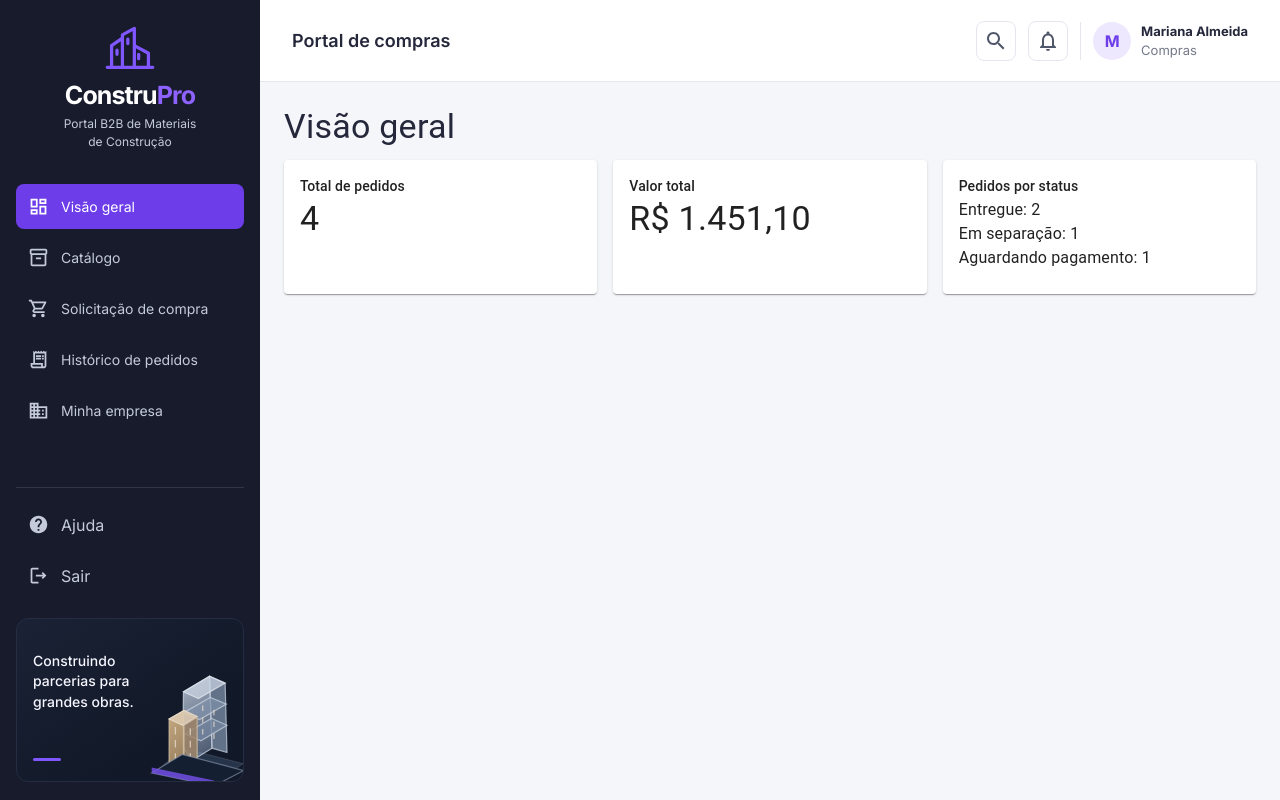
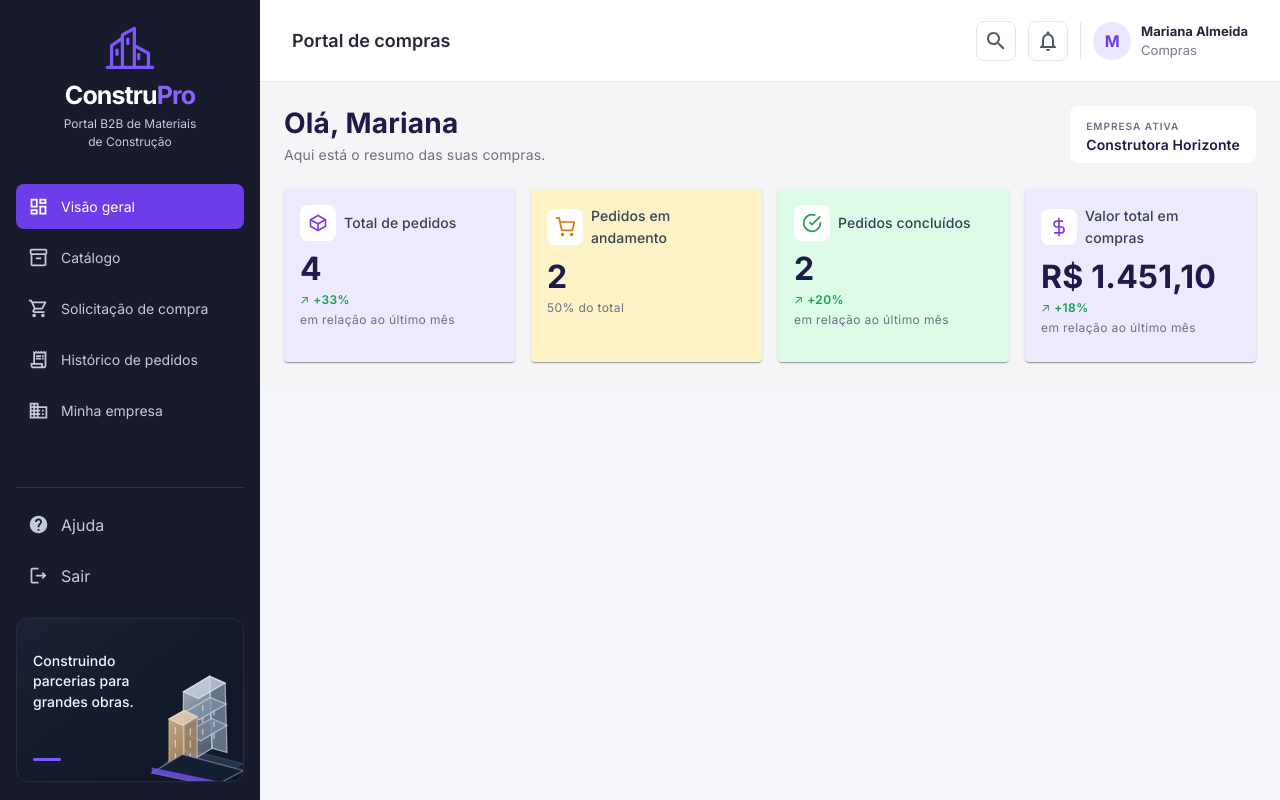
Before and after one commit to marianaalmeidac/construpro, a React (Vite) app: page / in a window 1280 px wide. Built offline with nearby package versions, Linux system fonts and the light colour scheme.

Commit message:
WIP: estrutura inicial do dashboard

```diff
--- a/src/pages/DashboardPage.tsx
+++ b/src/pages/DashboardPage.tsx
@@ -1,90 +1,92 @@
-import { useEffect, useState } from 'react';
-import { Box, Card, CardContent, CircularProgress, Typography } from '@mui/material';
+import { Box, Card, CardContent, Typography } from '@mui/material';
 
-type StatusPedido = 'Entregue' | 'Em separação' | 'Aguardando pagamento';
+const fonte = "'Inter', 'Segoe UI', Roboto, sans-serif";
+const corTitulo = '#1e1b4b';
 
-type Pedido = {
-  id: number;
-  cliente: string;
-  itens: string;
-  total: number;
-  status: StatusPedido;
-};
-
-const pedidosSimulados: Pedido[] = [
-  { id: 1042, cliente: 'Construtora Horizonte', itens: '200 kg cimento · 500 un tijolo', total: 501.0, status: 'Entregue' },
-  { id: 1043, cliente: 'Reforma & Cia', itens: '100 un telha · 50 m vergalhão', total: 360.5, status: 'Em separação' },
-  { id: 1044, cliente: 'Obra Viva Materiais', itens: '300 kg cimento', total: 264.0, status: 'Aguardando pagamento' },
-  { id: 1045, cliente: 'Construtora Horizonte', itens: '80 m vergalhão', total: 325.6, status: 'Entregue' },
-];
+function Icone({ children, cor }: { children: React.ReactNode; cor: string }) {
+  return (
+    <Box sx={{ width: 36, height: 36, borderRadius: 2, bgcolor: 'white', display: 'flex', alignItems: 'center', justifyContent: 'center', color: cor, flexShrink: 0 }}>
+      {children}
+    </Box>
+  );
+}
 
 function DashboardPage() {
-  const [pedidos, setPedidos] = useState<Pedido[]>([]);
-  const [carregando, setCarregando] = useState(true);
+  return (
+    <Box sx={{ p: 3, bgcolor: '#f5f5f7', fontFamily: fonte }}>
+      <Box sx={{ display: 'flex', justifyContent: 'space-between', alignItems: 'flex-start', flexWrap: 'wrap', gap: 2, mb: 3 }}>
+        <Box>
+          <Typography variant="h4" sx={{ fontFamily: fonte, fontWeight: 700, fontSize: 28, color: corTitulo }}>
+            Olá, Mariana
+          </Typography>
+          <Typography variant="body2" sx={{ fontFamily: fonte, fontSize: 14, color: '#6b7280', mt: 0.5 }}>
+            Aqui está o resumo das suas compras.
+          </Typography>
+        </Box>
+        <Box sx={{ bgcolor: 'white', borderRadius: 2, px: 2, py: 1 }}>
+          <Typography variant="caption" sx={{ fontFamily: fonte, fontSize: 10, fontWeight: 600, letterSpacing: 1, color: '#6b7280' }}>
+            EMPRESA ATIVA
+          </Typography>
+          <Typography variant="body2" sx={{ fontFamily: fonte, fontSize: 14, fontWeight: 600, color: corTitulo }}>
+            Construtora Horizonte
+          </Typography>
+        </Box>
+      </Box>
 
-  useEffect(() => {
-    const timer = setTimeout(() => {
-      setPedidos(pedidosSimulados);
-      setCarregando(false);
-    }, 500);
-    return () => clearTimeout(timer);
-  }, []);
-
-  const totalPedidos = pedidos.length;
-  const valorTotal = pedidos.reduce((soma, p) => soma + p.total, 0);
-
-  const porStatus: Record<StatusPedido, number> = {
-    Entregue: 0,
-    'Em separação': 0,
-    'Aguardando pagamento': 0,
-  };
-  pedidos.forEach((p) => {
-    porStatus[p.status] += 1;
-  });
-
-  if (carregando) {
-    return (
-      <Box sx={{ display: 'flex', justifyContent: 'center', mt: 4 }}>
-        <CircularProgress />
-      </Box>
-    );
-  }
-
-  return (
-    <Box sx={{ p: 3 }}>
-      <Typography variant="h4" gutterBottom>
-        Visão geral
-      </Typography>
-
-      <Box sx={{ display: 'flex', gap: 2, flexWrap: 'wrap' }}>
-        <Card sx={{ minWidth: 200, flex: 1 }}>
+      <Box sx={{ display: 'flex', gap: 2, flexWrap: 'wrap', alignItems: 'stretch' }}>
+        <Card sx={{ minWidth: 180, flex: 1, bgcolor: '#ede9fe' }}>
           <CardContent>
-            <Typography variant="subtitle2" color="text.secondary">
-              Total de pedidos
-            </Typography>
-            <Typography variant="h4">{totalPedidos}</Typography>
+            <Box sx={{ display: 'flex', alignItems: 'center', gap: 1, mb: 1 }}>
+              <Icone cor="#7c3aed">
+                <svg width="20" height="20" viewBox="0 0 24 24" fill="none" stroke="currentColor" strokeWidth="2"><path d="M21 8l-9-5-9 5v8l9 5 9-5V8z" /><path d="M3 8l9 5 9-5" /><path d="M12 13v8" /></svg>
+              </Icone>
+              <Typography variant="subtitle2" sx={{ fontFamily: fonte, fontSize: 14, fontWeight: 500, color: '#374151' }}>Total de pedidos</Typography>
+            </Box>
+            <Typography variant="h4" sx={{ fontFamily: fonte, fontSize: 32, fontWeight: 700, color: corTitulo }}>4</Typography>
+            <Typography variant="caption" sx={{ fontFamily: fonte, fontSize: 12, fontWeight: 600, color: '#16a34a' }}>↗ +33%</Typography>
+            <Typography variant="caption" sx={{ fontFamily: fonte, fontSize: 12, color: '#6b7280', display: 'block' }}>em relação ao último mês</Typography>
           </CardContent>
         </Card>
 
-        <Card sx={{ minWidth: 200, flex: 1 }}>
+        <Card sx={{ minWidth: 180, flex: 1, bgcolor: '#fef3c7' }}>
           <CardContent>
-            <Typography variant="subtitle2" color="text.secondary">
-              Valor total
-            </Typography>
-            <Typography variant="h4">
-              {valorTotal.toLocaleString('pt-BR', { style: 'currency', currency: 'BRL' })}
-            </Typography>
+            <Box sx={{ display: 'flex', alignItems: 'center', gap: 1, mb: 1 }}>
+              <Icone cor="#d97706">
+                <svg width="20" height="20" viewBox="0 0 24 24" fill="none" stroke="currentColor" strokeWidth="2"><circle cx="9" cy="21" r="1" /><circle cx="20" cy="21" r="1" /><path d="M1 1h4l2.68 13.39a2 2 0 0 0 2 1.61h9.72a2 2 0 0 0 2-1.61L23 6H6" /></svg>
+              </Icone>
+              <Typography variant="subtitle2" sx={{ fontFamily: fonte, fontSize: 14, fontWeight: 500, color: '#374151' }}>Pedidos em andamento</Typography>
+            </Box>
+            <Typography variant="h4" sx={{ fontFamily: fonte, fontSize: 32, fontWeight: 700, color: corTitulo }}>2</Typography>
+            <Typography variant="caption" sx={{ fontFamily: fonte, fontSize: 12, color: '#6b7280' }}>50% do total</Typography>
+            <Typography variant="caption" sx={{ fontFamily: fonte, fontSize: 12, color: '#6b7280', display: 'block' }}>&nbsp;</Typography>
           </CardContent>
         </Card>
 
-        <Card sx={{ minWidth: 200, flex: 1 }}>
+        <Card sx={{ minWidth: 180, flex: 1, bgcolor: '#dcfce7' }}>
           <CardContent>
-            <Typography variant="subtitle2" color="text.secondary">
-              Pedidos por status
-            </Typography>
-            <Typography variant="body1">Entregue: {porStatus.Entregue}</Typography>
-            <Typography variant="body1">Em separação: {porStatus['Em separação']}</Typography>
-            <Typography variant="body1">Aguardando pagamento: {porStatus['Aguardando pagamento']}</Typography>
+            <Box sx={{ display: 'flex', alignItems: 'center', gap: 1, mb: 1 }}>
+              <Icone cor="#16a34a">
+                <svg width="20" height="20" viewBox="0 0 24 24" fill="none" stroke="currentColor" strokeWidth="2"><path d="M22 11.08V12a10 10 0 1 1-5.93-9.14" /><path d="M22 4L12 14.01l-3-3" /></svg>
+              </Icone>
+              <Typography variant="subtitle2" sx={{ fontFamily: fonte, fontSize: 14, fontWeight: 500, color: '#374151' }}>Pedidos concluídos</Typography>
+            </Box>
+            <Typography variant="h4" sx={{ fontFamily: fonte, fontSize: 32, fontWeight: 700, color: corTitulo }}>2</Typography>
+            <Typography variant="caption" sx={{ fontFamily: fonte, fontSize: 12, fontWeight: 600, color: '#16a34a' }}>↗ +20%</Typography>
+            <Typography variant="caption" sx={{ fontFamily: fonte, fontSize: 12, color: '#6b7280', display: 'block' }}>em relação ao último mês</Typography>
+          </CardContent>
+        </Card>
+
+        <Card sx={{ minWidth: 180, flex: 1, bgcolor: '#ede9fe' }}>
+          <CardContent>
+            <Box sx={{ display: 'flex', alignItems: 'center', gap: 1, mb: 1 }}>
+              <Icone cor="#7c3aed">
+                <svg width="20" height="20" viewBox="0 0 24 24" fill="none" stroke="currentColor" strokeWidth="2"><line x1="12" y1="1" x2="12" y2="23" /><path d="M17 5H9.5a3.5 3.5 0 0 0 0 7h5a3.5 3.5 0 0 1 0 7H6" /></svg>
+              </Icone>
+              <Typography variant="subtitle2" sx={{ fontFamily: fonte, fontSize: 14, fontWeight: 500, color: '#374151' }}>Valor total em compras</Typography>
+            </Box>
+            <Typography variant="h4" sx={{ fontFamily: fonte, fontSize: 32, fontWeight: 700, color: corTitulo }}>R$ 1.451,10</Typography>
+            <Typography variant="caption" sx={{ fontFamily: fonte, fontSize: 12, fontWeight: 600, color: '#16a34a' }}>↗ +18%</Typography>
+            <Typography variant="caption" sx={{ fontFamily: fonte, fontSize: 12, color: '#6b7280', display: 'block' }}>em relação ao último mês</Typography>
           </CardContent>
         </Card>
       </Box>
```
